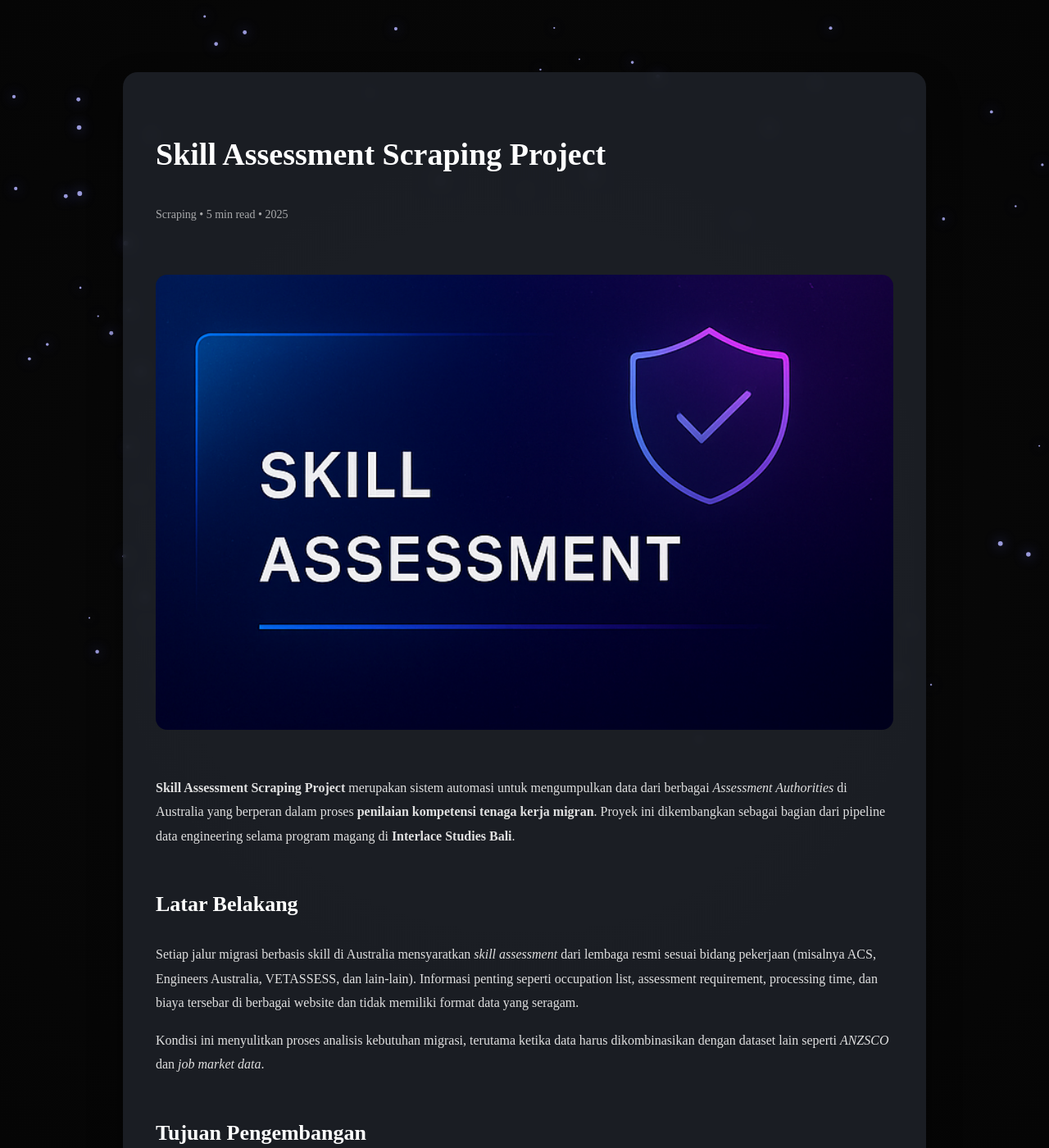
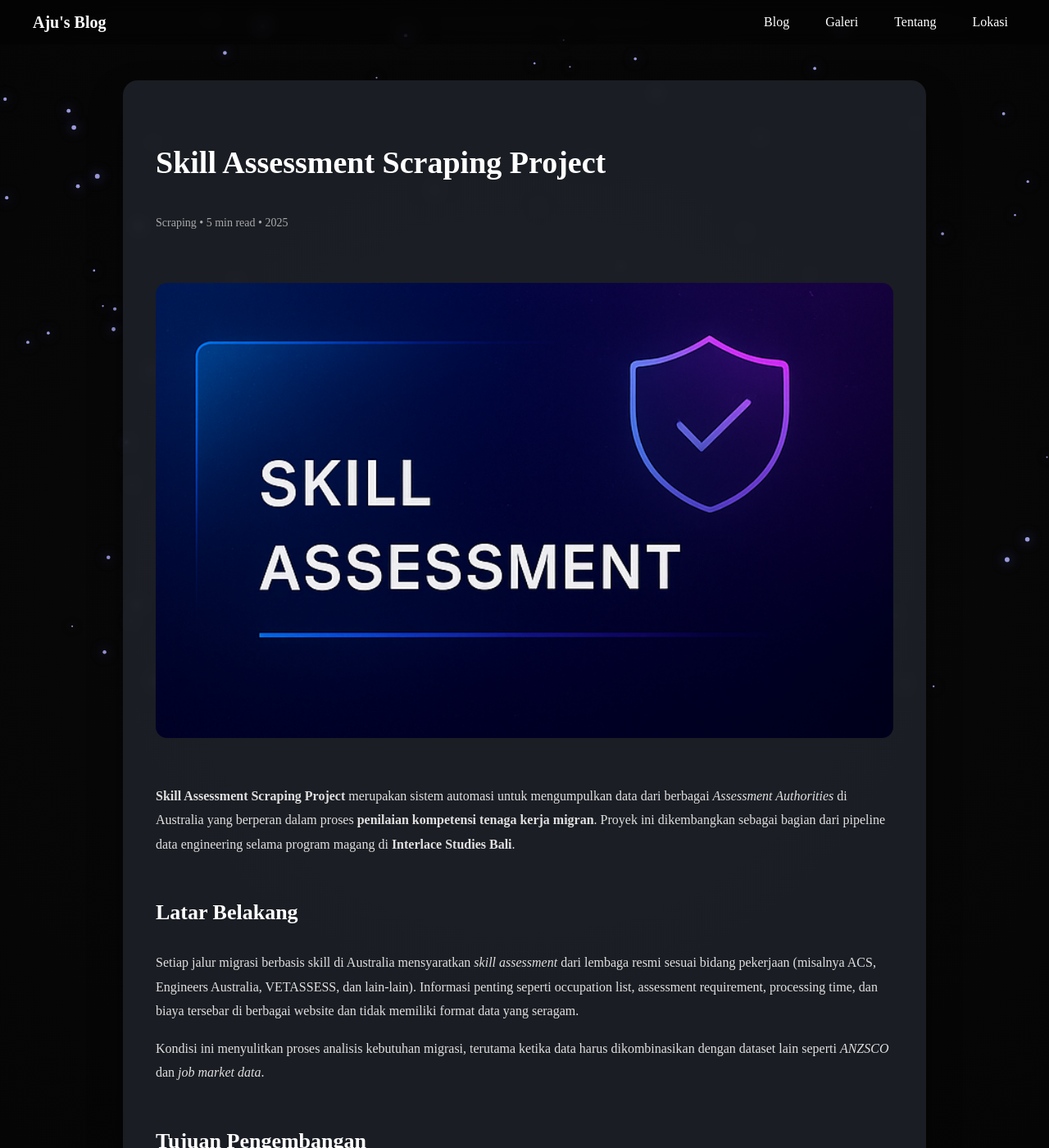
Before and after one commit to anakagung55/gungajus, a Jekyll site: the page built from projects/asessment-scraping.md, in a window 1280 px wide and 1400 px high. Shown: the whole window at 82% size. Built offline with Jekyll 4.4.1, drawn with Linux system fonts in a browser that asks for light colours; some of the changed lines change nothing that is shown.

Commit message:
Update asessment-scraping.md

```diff
--- a/projects/asessment-scraping.md
+++ b/projects/asessment-scraping.md
@@ -91,6 +91,78 @@ for (let i = 0; i < COUNT; i++) {
   requestAnimationFrame(animate);
 })();
 </script>
+
+<!-- ================= NAVBAR (SAMA HOMEPAGE) ================= -->
+<style>
+.navbar {
+  position: fixed;
+  top: 0;
+  left: 0;
+  width: 100%;
+  z-index: 9999;
+  padding: 14px 0;
+  transition: background .35s ease, box-shadow .35s ease;
+  backdrop-filter: blur(10px);
+}
+.navbar:not(.scrolled) {
+  background: rgba(0,0,0,.25);
+}
+.navbar.scrolled {
+  background: linear-gradient(135deg,#1976ff55,#a431ff55);
+  box-shadow: 0 0 12px rgba(77,97,255,.6),
+              0 0 25px rgba(164,49,255,.4);
+}
+.nav-inner {
+  max-width: 1200px;
+  margin: 0 auto;
+  padding: 0 22px;
+  display: flex;
+  justify-content: space-between;
+  align-items: center;
+}
+.navbar-left {
+  font-size: 20px;
+  font-weight: 700;
+  color: #fff;
+}
+.navbar-right {
+  display: flex;
+  gap: 24px;
+}
+.navbar-right a {
+  color: #fff !important;
+  text-decoration: none;
+  padding: 4px 10px;
+  border-radius: 8px;
+  transition: .25s ease;
+}
+.navbar-right a:hover {
+  background: linear-gradient(135deg,#1976ff,#a431ff);
+}
+.header-offset { margin-top: 90px; }
+</style>
+
+<div class="navbar">
+  <div class="nav-inner">
+    <div class="navbar-left">Aju's Blog</div>
+    <div class="navbar-right">
+      <a href="{{ site.baseurl }}/">Blog</a>
+      <a href="{{ site.baseurl }}/galeri">Galeri</a>
+      <a href="{{ site.baseurl }}/tentang">Tentang</a>
+      <a href="{{ site.baseurl }}/lokasi">Lokasi</a>
+    </div>
+  </div>
+</div>
+
+<div class="header-offset"></div>
+
+<script>
+window.addEventListener("scroll", () => {
+  document.querySelector(".navbar")
+    ?.classList.toggle("scrolled", window.scrollY > 20);
+});
+</script>
+
 
 <!-- ================= BLOG CONTENT ================= -->
 <style>
```
